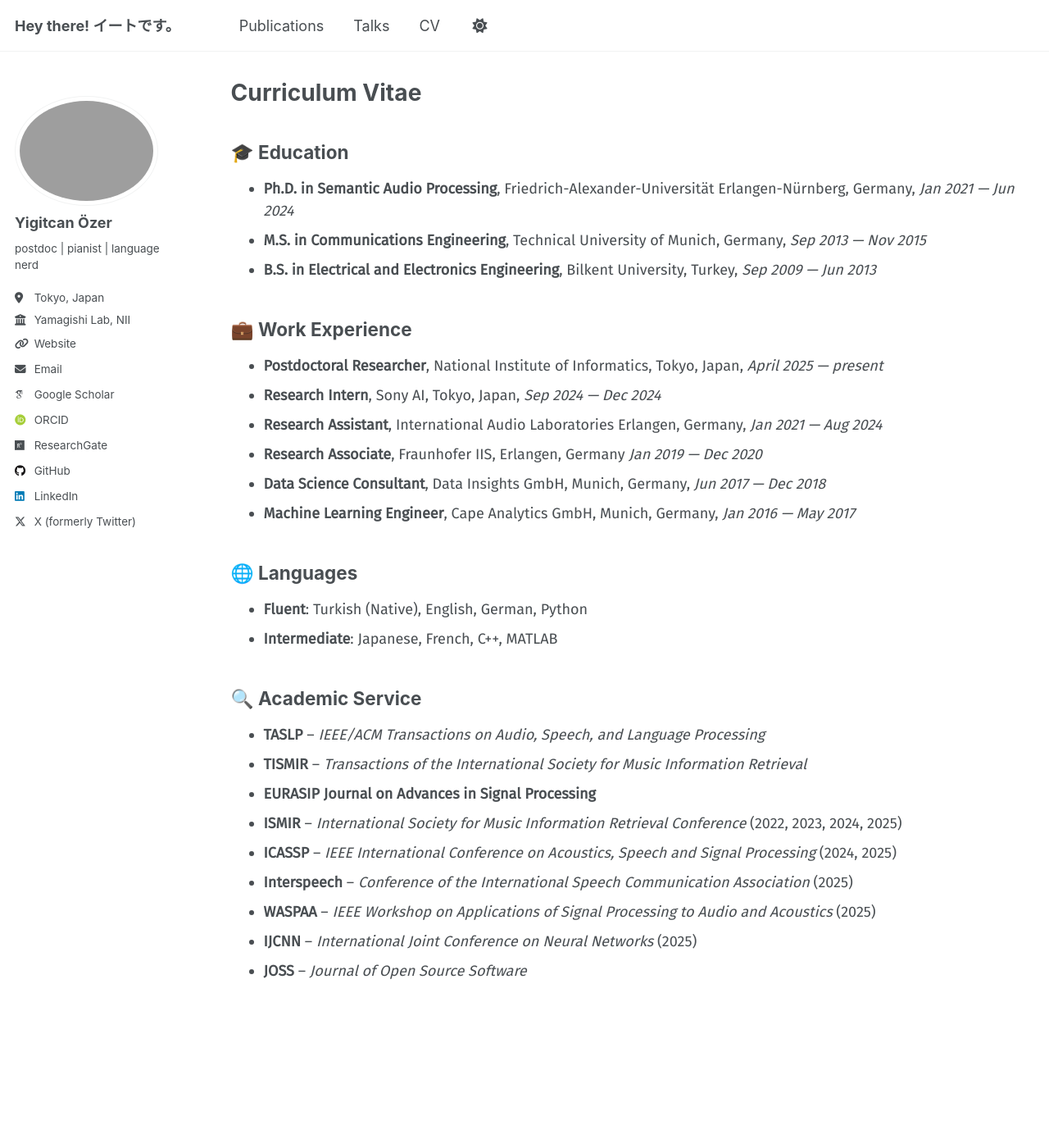
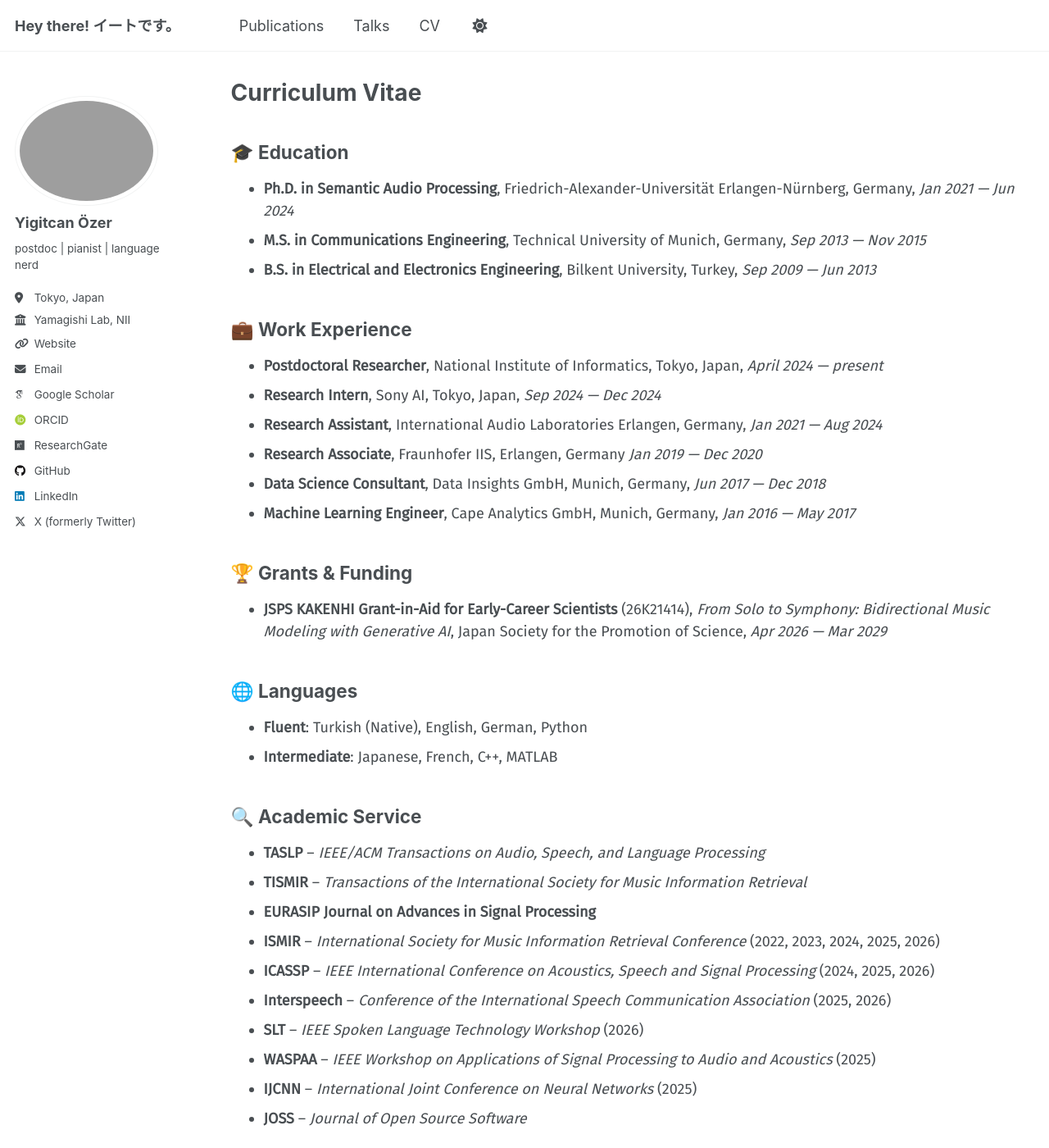
Before and after one commit to yiitozer/yiitozer.github.io, a Jekyll site: the page built from _pages/cv.md, in a window 1280 px wide and 1400 px high. Shown: the whole window at 82% size. Built offline with Jekyll 4.4.1, drawn with Linux system fonts in a browser that asks for light colours; some web fonts are replaced.

Commit message:
Revise CV with new job dates and funding details
Updated work experience and added grants section.

```diff
--- a/_pages/cv.md
+++ b/_pages/cv.md
@@ -6,21 +6,22 @@ author_profile: true
 redirect_from:
   - /resume
 ---
-
 {% include base_path %}
-
 ## 🎓 Education
 * **Ph.D. in Semantic Audio Processing**, Friedrich-Alexander-Universität Erlangen-Nürnberg, Germany, *Jan 2021 — Jun 2024*
 * **M.S. in Communications Engineering**, Technical University of Munich, Germany, *Sep 2013 — Nov 2015*
 * **B.S. in Electrical and Electronics Engineering**, Bilkent University, Turkey, *Sep 2009 — Jun 2013*
 
 ## 💼 Work Experience
-* **Postdoctoral Researcher**, National Institute of Informatics, Tokyo, Japan, *April 2025 — present*
+* **Postdoctoral Researcher**, National Institute of Informatics, Tokyo, Japan, *April 2024 — present*
 * **Research Intern**, Sony AI, Tokyo, Japan, *Sep 2024 — Dec 2024*
 * **Research Assistant**, International Audio Laboratories Erlangen, Germany, *Jan 2021 — Aug 2024*
 * **Research Associate**, Fraunhofer IIS, Erlangen, Germany *Jan 2019 — Dec 2020*
 * **Data Science Consultant**, Data Insights GmbH, Munich, Germany, *Jun 2017 — Dec 2018*
 * **Machine Learning Engineer**, Cape Analytics GmbH, Munich, Germany, *Jan 2016 — May 2017*
+
+## 🏆 Grants & Funding
+* **JSPS KAKENHI Grant-in-Aid for Early-Career Scientists** (26K21414), *From Solo to Symphony: Bidirectional Music Modeling with Generative AI*, Japan Society for the Promotion of Science, *Apr 2026 — Mar 2029*
 
 ## 🌐 Languages
 * **Fluent**: Turkish (Native), English, German, Python
@@ -30,9 +31,10 @@ redirect_from:
 - **TASLP** – *IEEE/ACM Transactions on Audio, Speech, and Language Processing*
 - **TISMIR** – *Transactions of the International Society for Music Information Retrieval*
 - **EURASIP Journal on Advances in Signal Processing**
-- **ISMIR** – *International Society for Music Information Retrieval Conference* (2022, 2023, 2024, 2025)
-- **ICASSP** – *IEEE International Conference on Acoustics, Speech and Signal Processing* (2024, 2025)
-- **Interspeech** – *Conference of the International Speech Communication Association* (2025)
+- **ISMIR** – *International Society for Music Information Retrieval Conference* (2022, 2023, 2024, 2025, 2026)
+- **ICASSP** – *IEEE International Conference on Acoustics, Speech and Signal Processing* (2024, 2025, 2026)
+- **Interspeech** – *Conference of the International Speech Communication Association* (2025, 2026)
+- **SLT** – *IEEE Spoken Language Technology Workshop* (2026)
 - **WASPAA** – *IEEE Workshop on Applications of Signal Processing to Audio and Acoustics* (2025)
 - **IJCNN** – *International Joint Conference on Neural Networks* (2025)
 - **JOSS** – *Journal of Open Source Software*
```
